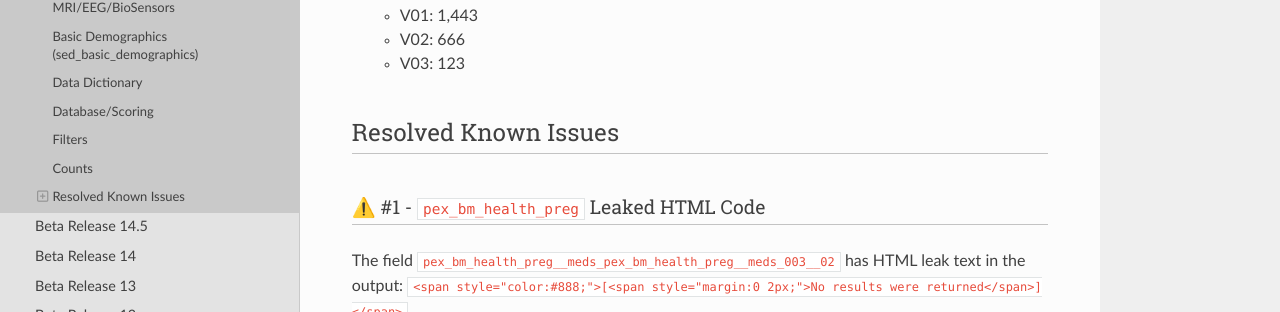
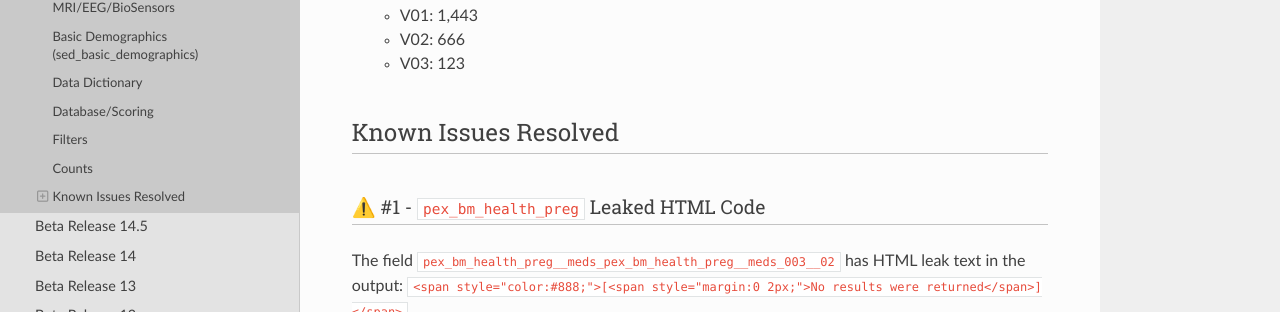
Before and after one commit to DCAN-Labs/hbcd-docs-internal, an MkDocs documentation site: the page built from docs/changelog/versions/BR14.6.md, in a window 1280 px wide and 900 px high, scrolled down 2491 px. Shown: the part 144-456 px from the top of the window. Built offline with MkDocs 1.6.1, drawn with Linux system fonts in a browser that asks for light colours; nearby versions of some CDN libraries.

Commit message:
fix typo

```diff
--- a/docs/changelog/versions/BR14.6.md
+++ b/docs/changelog/versions/BR14.6.md
@@ -79,7 +79,7 @@ The following have been implemented in this release:
     - V02: 666
     - V03: 123
 
-## Resolved Known Issues
+## Known Issues Resolved
 ### ⚠️ #1 - `pex_bm_health_preg` Leaked HTML Code
 The field `pex_bm_health_preg__meds_pex_bm_health_preg__meds_003__02` has HTML leak text in the output: `<span style="color:#888;">[<span style="margin:0 2px;">No results were returned</span>]</span>`.
 
```
